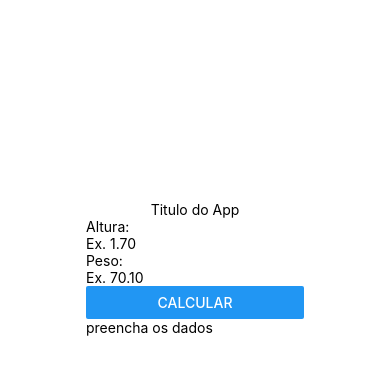
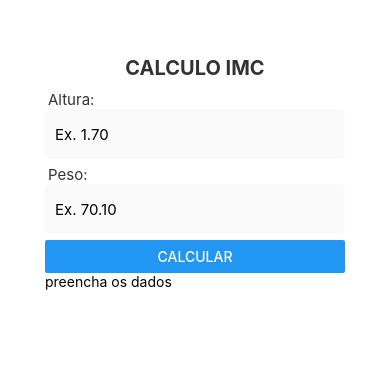
Before and after one commit to matheus-a-chaves/estudos-react-native, a React Native app: screen / in a window 390 px wide. Shown: the part 154-528 px from the top of the page. Built offline with nearby package versions, Linux system fonts and the light colour scheme.

Commit message:
feat: adicionado estilos

```diff
--- a/App.js
+++ b/App.js
@@ -6,7 +6,7 @@ import Main from './src/components/main';
 export default function App() {
   return (
     <View style={styles.container}>
-      <Title texto="Titulo do App" />
+      <Title style={styles.title} texto="CALCULO IMC" />
       <Main />
       <StatusBar style="auto" />
     </View>
@@ -20,4 +20,10 @@ const styles = StyleSheet.create({
     alignItems: 'center',
     justifyContent: 'center',
   },
+  title: {
+    fontSize: 20,
+    padding: 10,
+    color: '#333',
+    fontWeight: '700'
+  }
 });
--- a/src/components/forms/index.js
+++ b/src/components/forms/index.js
@@ -1,6 +1,8 @@
 import { View, Text, TextInput, Button } from "react-native";
 import ResultImc from "../resultado_imc"
 import React, { useState } from "react"
+import styles from "./styles";
+import Title from '../title';
 
 export default function Form(props) {
     const [altura, setAltura] = useState(null)
@@ -11,22 +13,26 @@ export default function Form(props) {
 
     return (
         <View>
-            <View>
-                <Text>Altura: </Text>
+            <View style={styles.forms}>
+                <Text style={styles.texto}>Altura: </Text>
                 <TextInput
+                    style={styles.inputText}
                     onChangeText={setAltura}
                     value={altura}
                     placeholder="Ex. 1.70"
                     keyboardType="numeric"
                 />
-                <Text>Peso: </Text>
+                <Text style={styles.texto}>Peso: </Text>
                 <TextInput
+                    style={styles.inputText}
                     onChangeText={setPeso}
                     value={peso}
                     placeholder="Ex. 70.10"
                     keyboardType="numeric"
                 />
-                <Button title={textButton} onPress={() => validationImc()} />
+                <Button
+                    title={textButton}
+                    onPress={() => validationImc()} />
                 <ResultImc
                     messageResultImc={messageImc}
                     resultImc={imc} />
@@ -36,9 +42,8 @@ export default function Form(props) {
 
     function validationImc() {
         if (peso != null && altura != null) {
-
             imcCalculator()
-            setMessageImc("seu IMC eh igual: ")
+            setMessageImc("Seu IMC é igual a: ")
             setTextButton("Calcular Novamente")
             return
         }
--- /dev/null
+++ b/src/components/forms/styles.js
@@ -0,0 +1,23 @@
+import { StyleSheet } from 'react-native';
+
+const styles = StyleSheet.create({
+    forms: {
+        width: 300,
+        height: 400,
+    },
+    inputText: {
+        height: 50,
+        borderRadius: 5,
+        fontSize: 15,
+        marginBottom: 6,
+        padding: 10,
+        backgroundColor: '#fafafa',
+    },
+    texto: {
+        fontSize: 15,
+        marginLeft: 3,
+        color: '#333'
+    }
+});
+
+export default styles;
--- a/src/components/title/index.js
+++ b/src/components/title/index.js
@@ -3,7 +3,7 @@ import { View, Text } from "react-native";
 export default function Title(props) {
     return (
         <View>
-            <Text>{props.texto}</Text>
+            <Text style={props.style}>{props.texto}</Text>
         </View>
     )
 }
```
